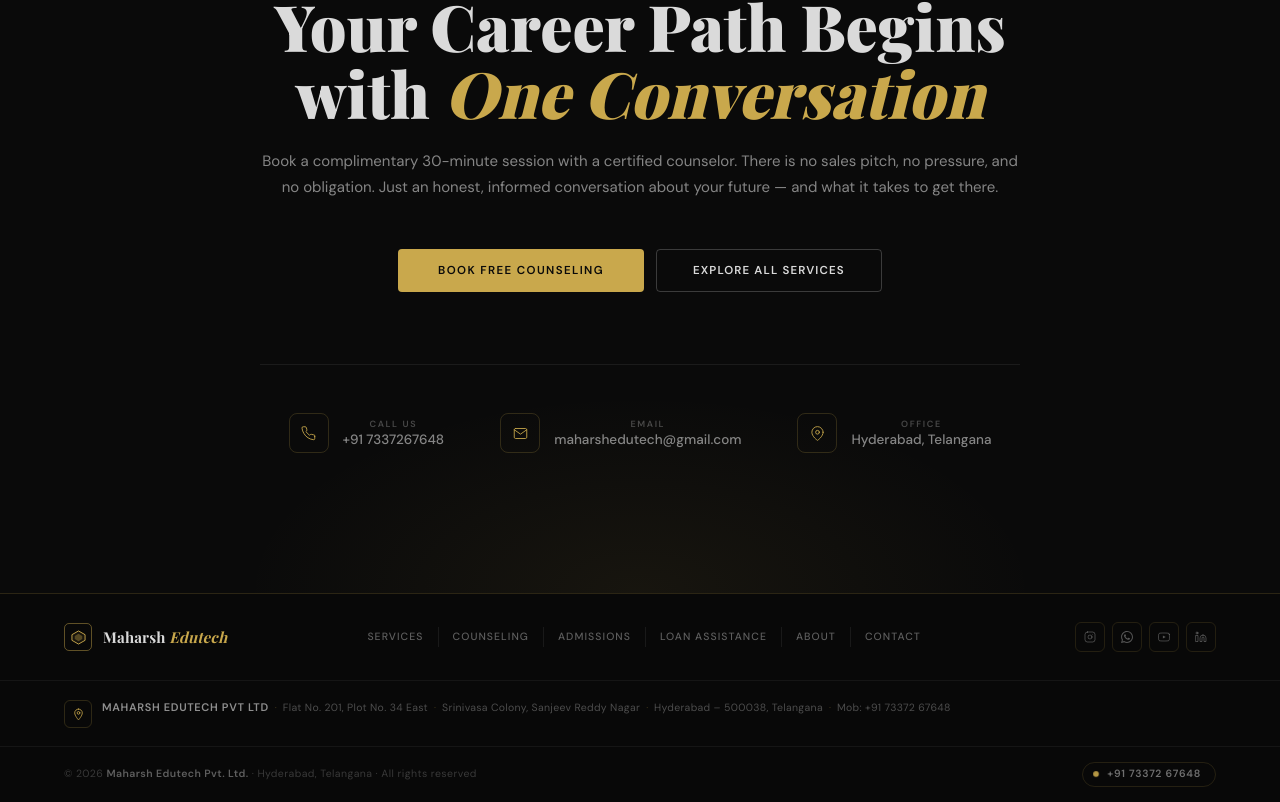
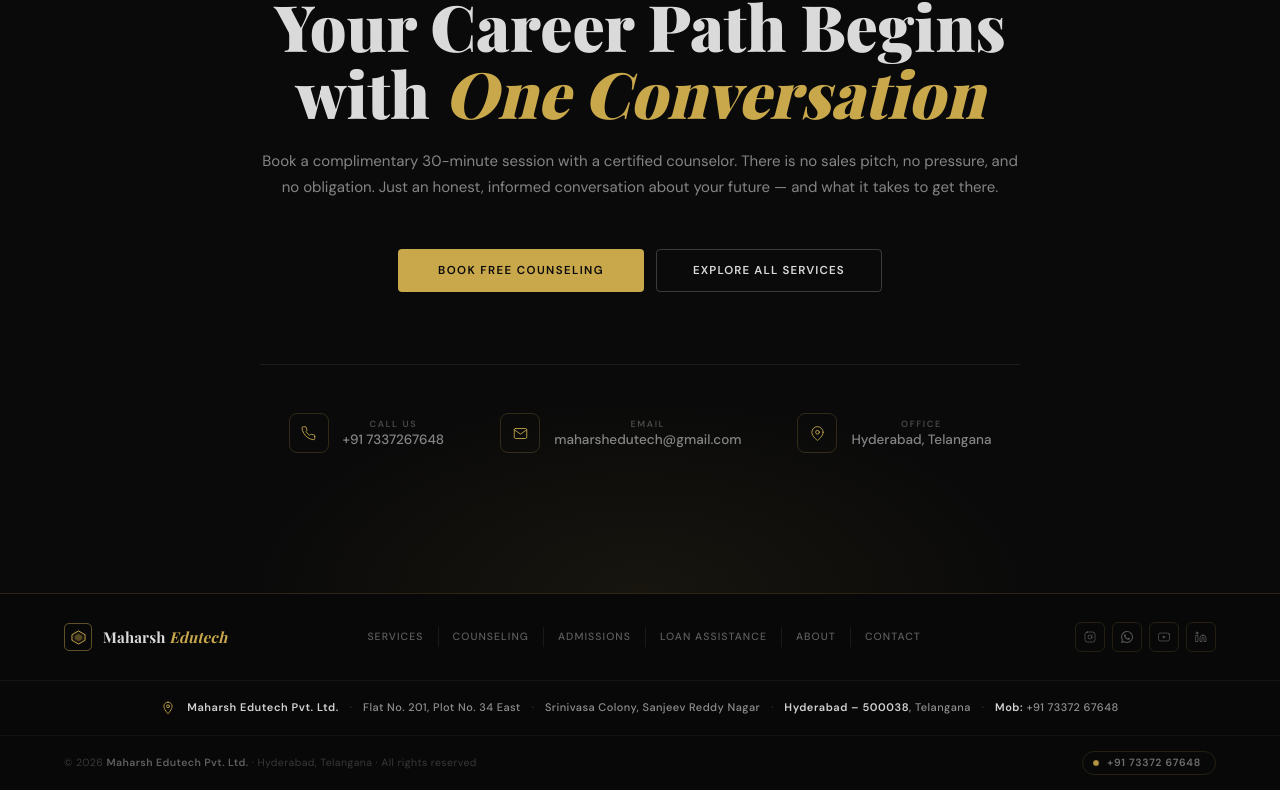
Before and after one commit to maharshedutech/maharshedutechpvt, a React (Vite) app: page / in a window 1280 px wide. Shown: the part 8648-9450 px from the top of the page. Built offline with nearby package versions, Linux system fonts and the light colour scheme; a web font is replaced by a local one.

Commit message:
fix bgnew2

```diff
--- a/src/components/Footer.jsx
+++ b/src/components/Footer.jsx
@@ -129,34 +129,31 @@
 
         /* ── Address strip ── */
         .ft-address-strip {
-          display: flex; align-items: flex-start; gap: 10px;
+          display: flex; align-items: center; justify-content: center;
           padding: 18px 64px;
-          border-bottom: 1px solid rgba(255,255,255,0.05);
+          border-bottom: 1px solid rgba(255,255,255,0.04);
+          gap: 6px; flex-wrap: wrap;
         }
         .ft-address-icon {
-          width: 28px; height: 28px; flex-shrink: 0;
-          border: 1px solid rgba(201,168,76,0.2);
-          border-radius: 6px;
-          display: flex; align-items: center; justify-content: center;
-          color: #C9A84C; margin-top: 1px;
+          width: 14px; height: 14px; flex-shrink: 0;
+          color: #C9A84C; margin-right: 6px;
         }
-        .ft-address-icon svg { width: 13px; height: 13px; }
-        .ft-address-body {
-          display: flex; flex-wrap: wrap; align-items: baseline;
-          gap: 0 6px; row-gap: 3px;
+        .ft-address-icon svg { width: 14px; height: 14px; }
+        .ft-address-text {
+          font-size: 11px; font-weight: 500;
+          color: rgba(255,255,255,0.55);
+          letter-spacing: 0.04em; line-height: 1.6;
+          text-align: center;
         }
-        .ft-address-name {
-          font-size: 11px; font-weight: 600; letter-spacing: 0.06em;
-          color: rgba(255,255,255,0.55); text-transform: uppercase;
-          white-space: nowrap;
+        .ft-address-text strong {
+          color: rgba(255,255,255,0.82);
+          font-weight: 600;
+          letter-spacing: 0.05em;
         }
         .ft-address-sep {
-          font-size: 10px; color: rgba(201,168,76,0.3);
-        }
-        .ft-address-line {
-          font-size: 10.5px; color: rgba(255,255,255,0.28);
-          letter-spacing: 0.03em; line-height: 1.7;
-          white-space: nowrap;
+          color: rgba(201,168,76,0.35);
+          font-size: 11px; margin: 0 5px;
+          user-select: none;
         }
 
         /* ── Bottom bar ── */
@@ -203,9 +200,8 @@
           .ft-top, .ft-bottom, .ft-address-strip { padding-left: 24px; padding-right: 24px; }
           .ft-bottom { flex-direction: column; align-items: flex-start; gap: 10px; }
           .ft-tagline { display: none; }
-          .ft-address-body { flex-direction: column; gap: 2px; }
           .ft-address-sep { display: none; }
-          .ft-address-line { white-space: normal; }
+          .ft-address-text { text-align: left; }
         }
       `}</style>
 
@@ -246,23 +242,25 @@
 
         {/* ── Address strip ── */}
         <div className="ft-address-strip">
-          <div className="ft-address-icon">
+          <span className="ft-address-icon">
             <svg viewBox="0 0 24 24" fill="none" stroke="currentColor" strokeWidth="1.5" strokeLinecap="round" strokeLinejoin="round">
               <path d="M12 2C8.13 2 5 5.13 5 9c0 5.25 7 13 7 13s7-7.75 7-13c0-3.87-3.13-7-7-7z"/>
               <circle cx="12" cy="9" r="2.5"/>
             </svg>
-          </div>
-          <div className="ft-address-body">
-            <span className="ft-address-name">Maharsh Edutech Pvt Ltd</span>
-            <span className="ft-address-sep">·</span>
-            <span className="ft-address-line">Flat No. 201, Plot No. 34 East</span>
-            <span className="ft-address-sep">·</span>
-            <span className="ft-address-line">Srinivasa Colony, Sanjeev Reddy Nagar</span>
-            <span className="ft-address-sep">·</span>
-            <span className="ft-address-line">Hyderabad – 500038, Telangana</span>
-            <span className="ft-address-sep">·</span>
-            <span className="ft-address-line">Mob: +91 73372 67648</span>
-          </div>
+          </span>
+          <span className="ft-address-text">
+            <strong>Maharsh Edutech Pvt. Ltd.</strong>
+          </span>
+          <span className="ft-address-sep">·</span>
+          <span className="ft-address-text">Flat No. 201, Plot No. 34 East</span>
+          <span className="ft-address-sep">·</span>
+          <span className="ft-address-text">Srinivasa Colony, Sanjeev Reddy Nagar</span>
+          <span className="ft-address-sep">·</span>
+          <span className="ft-address-text"><strong>Hyderabad – 500038</strong>, Telangana</span>
+          <span className="ft-address-sep">·</span>
+          <span className="ft-address-text">
+            <strong>Mob:</strong> +91 73372 67648
+          </span>
         </div>
 
         {/* ── Bottom: copyright · tagline · phone pill ── */}
```
